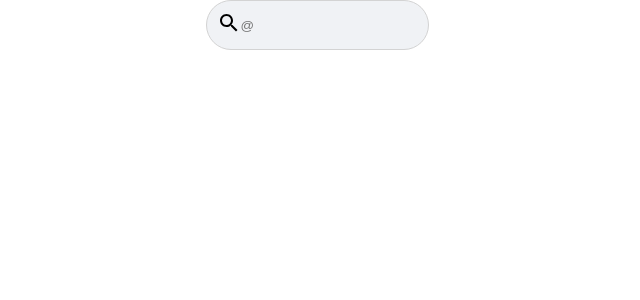
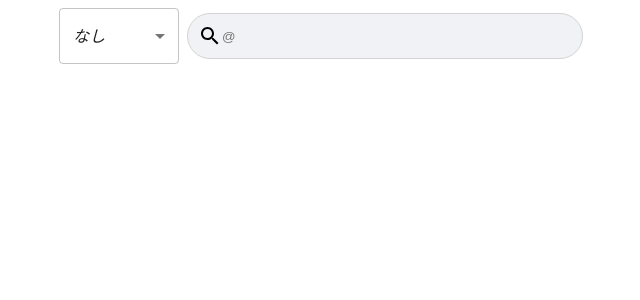
Before and after one commit to riku546/iniadb4-nextjs, a Next.js app: page /SearchPage in a window 1280 px wide. Shown: the top 300 px of the page, without its empty margins (323-963 px from the left). Built offline with nearby package versions, Linux system fonts and the light colour scheme.

Commit message:
検索ページ作成

```diff
--- a/src/components/Search.tsx
+++ b/src/components/Search.tsx
@@ -6,7 +6,7 @@ const Search = () => {
   return (
     <div className={styles.searchContainer}>
       <div className={styles.searchForm}>
-        <div>
+        <div className={styles.searchIcon}>
           <SearchIcon />
         </div>
         <input type="text" placeholder="@" className={styles.input} />
--- a/src/components/Selecter.tsx
+++ b/src/components/Selecter.tsx
@@ -1,11 +1,10 @@
-import MenuItem from '@mui/material/MenuItem';
-import { useState } from 'react';
-import FormControl from '@mui/material/FormControl';
-import Select, { SelectChangeEvent } from '@mui/material/Select';
+import MenuItem from "@mui/material/MenuItem";
+import { useState } from "react";
+import FormControl from "@mui/material/FormControl";
+import Select, { SelectChangeEvent } from "@mui/material/Select";
 
-export default function Selecter() {
-
-  const [age, setAge] = useState('');
+export default function Selecter({ CategoryList }) {
+  const [age, setAge] = useState("");
 
   const handleChange = (event: SelectChangeEvent) => {
     setAge(event.target.value);
@@ -13,21 +12,17 @@ export default function Selecter() {
 
   return (
     <div>
-
       <FormControl sx={{ m: 1, minWidth: 120 }}>
-        <Select
-          value={age}
-          onChange={handleChange}
-          displayEmpty
-
-        >
+        <Select value={age} onChange={handleChange} displayEmpty>
           <MenuItem value="">
             <em>なし</em>
           </MenuItem>
+          {CategoryList.map((category: String, categoryIndex: number) => (
+            <MenuItem value={category} key={categoryIndex}>
 
-          <MenuItem value="質問">質問</MenuItem>
-          <MenuItem value="解説">解説</MenuItem>
-          <MenuItem value="進捗">進捗</MenuItem>
+              {category}
+            </MenuItem>
+          ))}
         </Select>
       </FormControl>
     </div>
--- a/src/css/pageCss/SearchPage.module.css
+++ b/src/css/pageCss/SearchPage.module.css
@@ -1,3 +1,9 @@
 .container{
 
 }
+
+.searchArea{
+    display: flex;
+    justify-content: center;
+
+}
--- a/src/css/search.module.css
+++ b/src/css/search.module.css
@@ -1,11 +1,17 @@
 .searchContainer {
   display: flex;
+  justify-content: center;
+  align-items: center;
+}
+
+.searchIcon{
+  display: flex;
+  align-items: center;
   justify-content: center;
 }
 
 .searchForm {
   display: flex;
-
   padding: 10px;
   border: 1px solid lightgray;
   border-radius: 999px;
@@ -13,6 +19,7 @@
 }
 
 .searchForm input {
+  width: 350px;
   border: none;
   background-color: #f0f2f5;
 }
--- a/src/pages/SearchPage.tsx
+++ b/src/pages/SearchPage.tsx
@@ -1,10 +1,16 @@
 import React from 'react'
 import styles from "../css/pageCss/SearchPage.module.css"
 import Search from '@/components/Search'
+import Selecter from '@/components/Selecter'
 const SearchPage = () => {
   return (
     <div className={styles.container}>
-      <Search/>
+      <div className={styles.searchArea}>
+      <Selecter CategoryList={["質問" , "進捗" , "解説" ]}/>
+      <Search />
+
+      </div>
+
     </div>
   )
 }
--- a/src/pages/postPage.tsx
+++ b/src/pages/postPage.tsx
@@ -7,10 +7,11 @@ import NextLink from "next/link";
 import Selecter from "@/components/Selecter";
 
 const PostPage = () => {
+  const categorys = ["投稿" , "解説" , "進捗"]
   return (
     <div className={styles.postContainer}>
       <div className={styles.inputarea}>
-        <Selecter />
+        <Selecter CategoryList={categorys} />
 
         <textarea name="" id="" placeholder="text"></textarea>
       </div>
```
